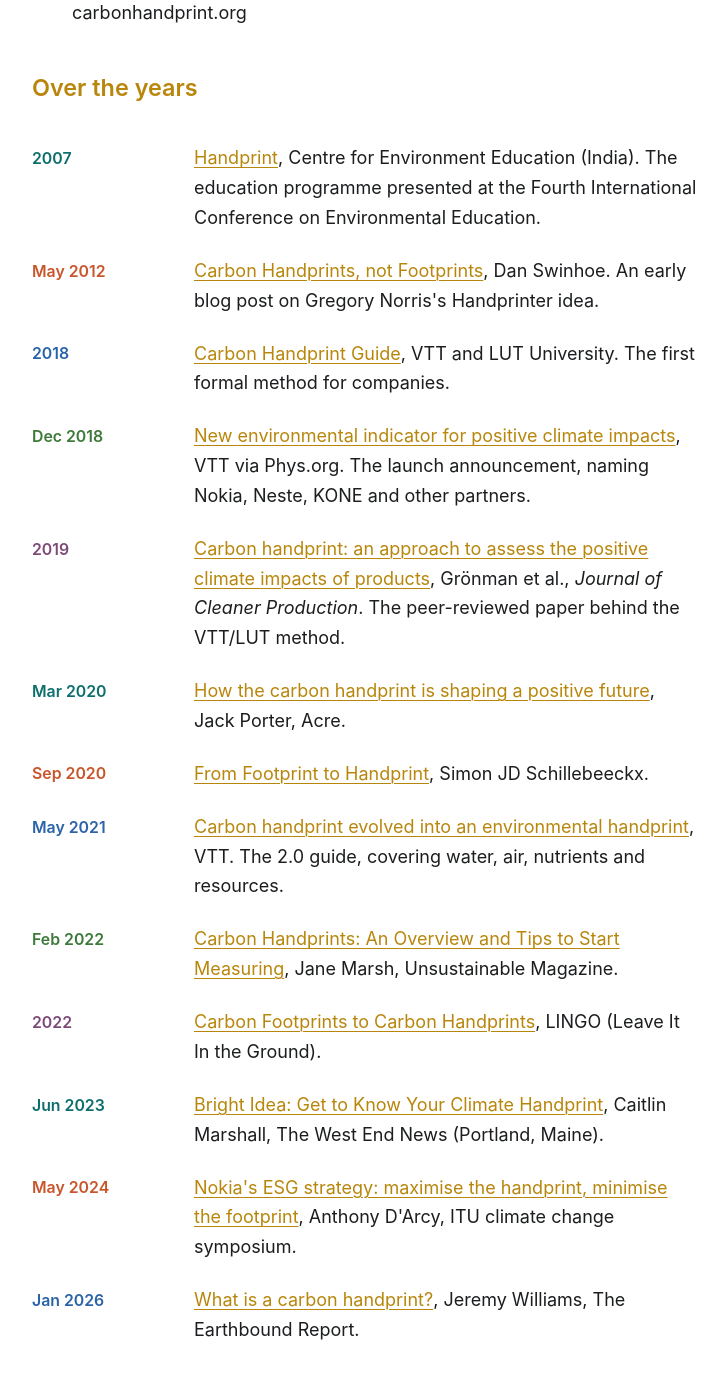
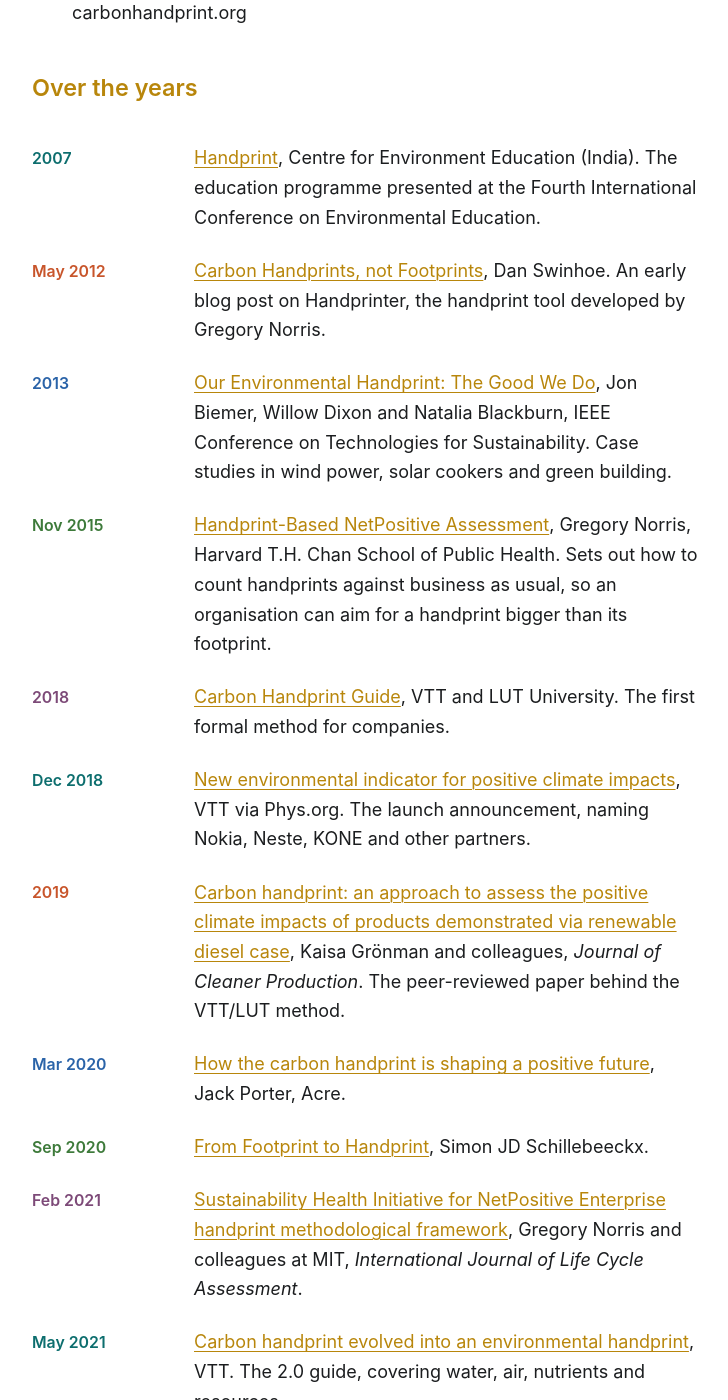
Before and after one commit to multiplicit-com/carbonhandprint, a Jekyll site: the page built from reading.md, in a window 1280 px wide and 1400 px high, scrolled down 465 px. Shown: the whole window, without its empty margins (275-1003 px from the left). Built offline with Jekyll 4.4.1, drawn with Linux system fonts in a browser that asks for light colours; some of the changed text lies outside the part shown.

Commit message:
Broaden reading list and feature it in nav and homepage
Co-Authored-By: Claude Opus 5.5 <noreply@anthropic.com>
Claude-Session: https://claude.ai/code/session_01Li7jXRtkERso7tJFT24TLP

```diff
--- a/_includes/header.html
+++ b/_includes/header.html
@@ -7,6 +7,7 @@
       <a href="{{ '/grow-your-handprint/' | relative_url }}">What can I do?</a>
       <a href="{{ '/paris-agreement/' | relative_url }}">Paris Agreement</a>
       <a href="{{ '/history/' | relative_url }}">History</a>
+      <a href="{{ '/reading/' | relative_url }}">Reading</a>
       <a href="{{ '/blog/' | relative_url }}">Blog</a>
       <a href="{{ '/about/' | relative_url }}">About</a>
     </nav>
--- a/index.html
+++ b/index.html
@@ -16,7 +16,7 @@ description: Carbon Handprint is an idea to help people realise that no contribu
   <div class="prose-in">
     <p>We started this site in 2007. Back then nearly all the talk was about carbon footprints, which is important, but it is also a pretty gloomy message. However hard you try, all you can do is make the bad number smaller. We wanted something more positive that might bring new people into the environmental movement instead of putting them off.</p>
     <p>The handprint isn't meant to replace the footprint or excuse it. It's a way of noticing the good things people do, and encouraging more of them.</p>
-    <p>Since then the idea has been picked up by schools, researchers and some very large companies, including Nokia. The <a href="{{ '/history/' | relative_url }}">history page</a> has more on that.</p>
+    <p>Since then the idea has been picked up by schools, researchers and some very large companies, including Nokia. The <a href="{{ '/history/' | relative_url }}">history page</a> has more on that, and our <a href="{{ '/reading/' | relative_url }}">reading list</a> collects the best articles and research on the idea since 2007.</p>
     <p>Nobody owns the term Carbon Handprint, so please feel free to use it.</p>
   </div>
 </section>
--- a/reading.md
+++ b/reading.md
@@ -2,7 +2,7 @@
 layout: page
 accent: mustard
 title: Reading list
-lede: Carbon handprints have been written about by educators, researchers, businesses and journalists. These are some of the pieces worth reading, oldest first.
+lede: The handprint idea has been written about by educators, researchers, businesses and journalists. These are some of the pieces worth reading, oldest first.
 permalink: /reading/
 description: A dated reading list of articles, research and reports on the carbon handprint concept since 2007.
 ---
@@ -17,17 +17,23 @@ description: A dated reading list of articles, research and reports on the carbo
 
 <ol class="timeline">
   <li><span class="yr">2007</span><span><a href="https://www.ceeindia.org/handprint.php">Handprint</a>, Centre for Environment Education (India). The education programme presented at the Fourth International Conference on Environmental Education.</span></li>
-  <li><span class="yr">May 2012</span><span><a href="https://danswin.wordpress.com/2012/05/20/carbon-handprints-not-footprints/">Carbon Handprints, not Footprints</a>, Dan Swinhoe. An early blog post on Gregory Norris's Handprinter idea.</span></li>
+  <li><span class="yr">May 2012</span><span><a href="https://danswin.wordpress.com/2012/05/20/carbon-handprints-not-footprints/">Carbon Handprints, not Footprints</a>, Dan Swinhoe. An early blog post on Handprinter, the handprint tool developed by Gregory Norris.</span></li>
+  <li><span class="yr">2013</span><span><a href="https://kkh.ltrr.arizona.edu/kkh/natsgc/pdfs-2014/Our-Environmental-Handprint.pdf">Our Environmental Handprint: The Good We Do</a>, Jon Biemer, Willow Dixon and Natalia Blackburn, IEEE Conference on Technologies for Sustainability. Case studies in wind power, solar cookers and green building.</span></li>
+  <li><span class="yr">Nov 2015</span><span><a href="https://bpb-us-e1.wpmucdn.com/sites.mit.edu/dist/0/1158/files/2025/01/Norris-2015-Handprint-Based-NetPositive-Assessment_2.pdf">Handprint-Based NetPositive Assessment</a>, Gregory Norris, Harvard T.H. Chan School of Public Health. Sets out how to count handprints against business as usual, so an organisation can aim for a handprint bigger than its footprint.</span></li>
   <li><span class="yr">2018</span><span><a href="https://sarjaweb.vtt.fi/julkaisut/muut/2018/Carbon_Handprint_Guide.pdf">Carbon Handprint Guide</a>, VTT and LUT University. The first formal method for companies.</span></li>
   <li><span class="yr">Dec 2018</span><span><a href="https://phys.org/news/2018-12-environmental-indicator-positive-climate-impacts.html">New environmental indicator for positive climate impacts</a>, VTT via Phys.org. The launch announcement, naming Nokia, Neste, KONE and other partners.</span></li>
-  <li><span class="yr">2019</span><span><a href="https://www.sciencedirect.com/science/article/abs/pii/S0959652618329664">Carbon handprint: an approach to assess the positive climate impacts of products</a>, Grönman et al., <em>Journal of Cleaner Production</em>. The peer-reviewed paper behind the VTT/LUT method.</span></li>
+  <li><span class="yr">2019</span><span><a href="https://www.sciencedirect.com/science/article/abs/pii/S0959652618329664">Carbon handprint: an approach to assess the positive climate impacts of products demonstrated via renewable diesel case</a>, Kaisa Grönman and colleagues, <em>Journal of Cleaner Production</em>. The peer-reviewed paper behind the VTT/LUT method.</span></li>
   <li><span class="yr">Mar 2020</span><span><a href="https://acre.com/blog/2020/03/how-the-carbon-handprint-is-shaping-a-positive-future">How the carbon handprint is shaping a positive future</a>, Jack Porter, Acre.</span></li>
   <li><span class="yr">Sep 2020</span><span><a href="https://simon-jds.medium.com/from-footprint-to-handprint-1705821376bb">From Footprint to Handprint</a>, Simon JD Schillebeeckx.</span></li>
+  <li><span class="yr">Feb 2021</span><span><a href="https://link.springer.com/article/10.1007/s11367-021-01874-5">Sustainability Health Initiative for NetPositive Enterprise handprint methodological framework</a>, Gregory Norris and colleagues at MIT, <em>International Journal of Life Cycle Assessment</em>.</span></li>
   <li><span class="yr">May 2021</span><span><a href="https://www.vttresearch.com/en/news-and-ideas/carbon-handprint-evolved-environmental-handprint-vtt-and-lut-developed-positive">Carbon handprint evolved into an environmental handprint</a>, VTT. The 2.0 guide, covering water, air, nutrients and resources.</span></li>
+  <li><span class="yr">Oct 2021</span><span><a href="https://www.mdpi.com/2071-1050/13/20/11286">Exploring Social Sustainability Handprint, Part 1</a>, Roope Husgafvel, <em>Sustainability</em>. Takes the handprint beyond the environment into social impact.</span></li>
+  <li><span class="yr">Oct 2021</span><span><a href="https://fintechacrossthepond.substack.com/p/climatefintech">Climate Fintech: Handprints vs Footprints</a>, Fintech Across the Pond. Argues that green finance looks too hard at footprints.</span></li>
   <li><span class="yr">Feb 2022</span><span><a href="https://www.unsustainablemagazine.com/carbon-handprints-an-overview/">Carbon Handprints: An Overview and Tips to Start Measuring</a>, Jane Marsh, Unsustainable Magazine.</span></li>
   <li><span class="yr">2022</span><span><a href="https://www.leave-it-in-the-ground.org/projects/carbon-footprints-to-handprints/">Carbon Footprints to Carbon Handprints</a>, LINGO (Leave It In the Ground).</span></li>
   <li><span class="yr">Jun 2023</span><span><a href="https://thewestendnews.com/bright-idea-get-to-know-your-climate-handprint/">Bright Idea: Get to Know Your Climate Handprint</a>, Caitlin Marshall, The West End News (Portland, Maine).</span></li>
   <li><span class="yr">May 2024</span><span><a href="https://www.itu.int/en/ITU-T/climatechange/symposia/202405/Documents/Anthony%20Darcy.pdf">Nokia's ESG strategy: maximise the handprint, minimise the footprint</a>, Anthony D'Arcy, ITU climate change symposium.</span></li>
+  <li><span class="yr">Nov 2025</span><span><a href="https://www.mediekultur.dk/article/view/152898">The dual climate impact of news media</a>, Meri Frig, Maarit Jaakkola and Laura Olkkonen, <em>MedieKultur</em>. How Nordic newsrooms think about their footprint and their handprint.</span></li>
   <li><span class="yr">Jan 2026</span><span><a href="https://earthbound.report/2026/01/09/what-is-a-carbon-handprint/">What is a carbon handprint?</a>, Jeremy Williams, The Earthbound Report.</span></li>
 </ol>
 
```
Also changed, not shown: history.md (+1 -1 lines).
